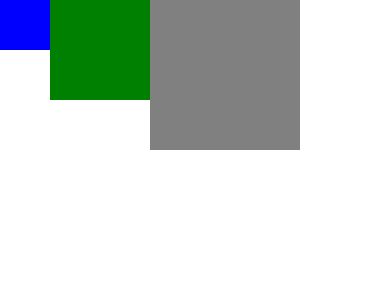
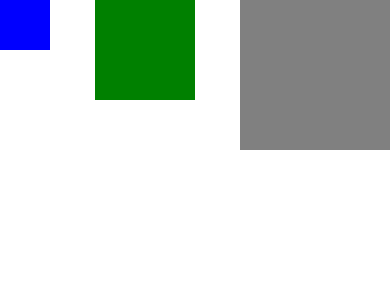
Before and after one commit to paulkiren/react_experiments, a React Native app: screen / in a window 390 px wide. Shown: the top 300 px of the page. Built offline with nearby package versions, Linux system fonts and the light colour scheme.

Commit message:
justifyContent added

```diff
--- a/App.js
+++ b/App.js
@@ -14,7 +14,7 @@ const styles = StyleSheet.create({
 export default class LotsOfStyles extends Component {
   render() {
     return (
-      <View style={{flex:1, flexDirection:'row'}}>
+      <View style={{ flex: 1, flexDirection: 'row', justifyContent: 'space-between', }}>
         {/* <View style={{flex: 1, backgroundColor: 'powderblue'}} />
         <View style={{flex: 2, backgroundColor: 'skyblue'}} />
         <View style={{flex: 3, backgroundColor: 'steelblue'}} /> */}
```
Lines whose indentation alone changed are shown as unchanged.
